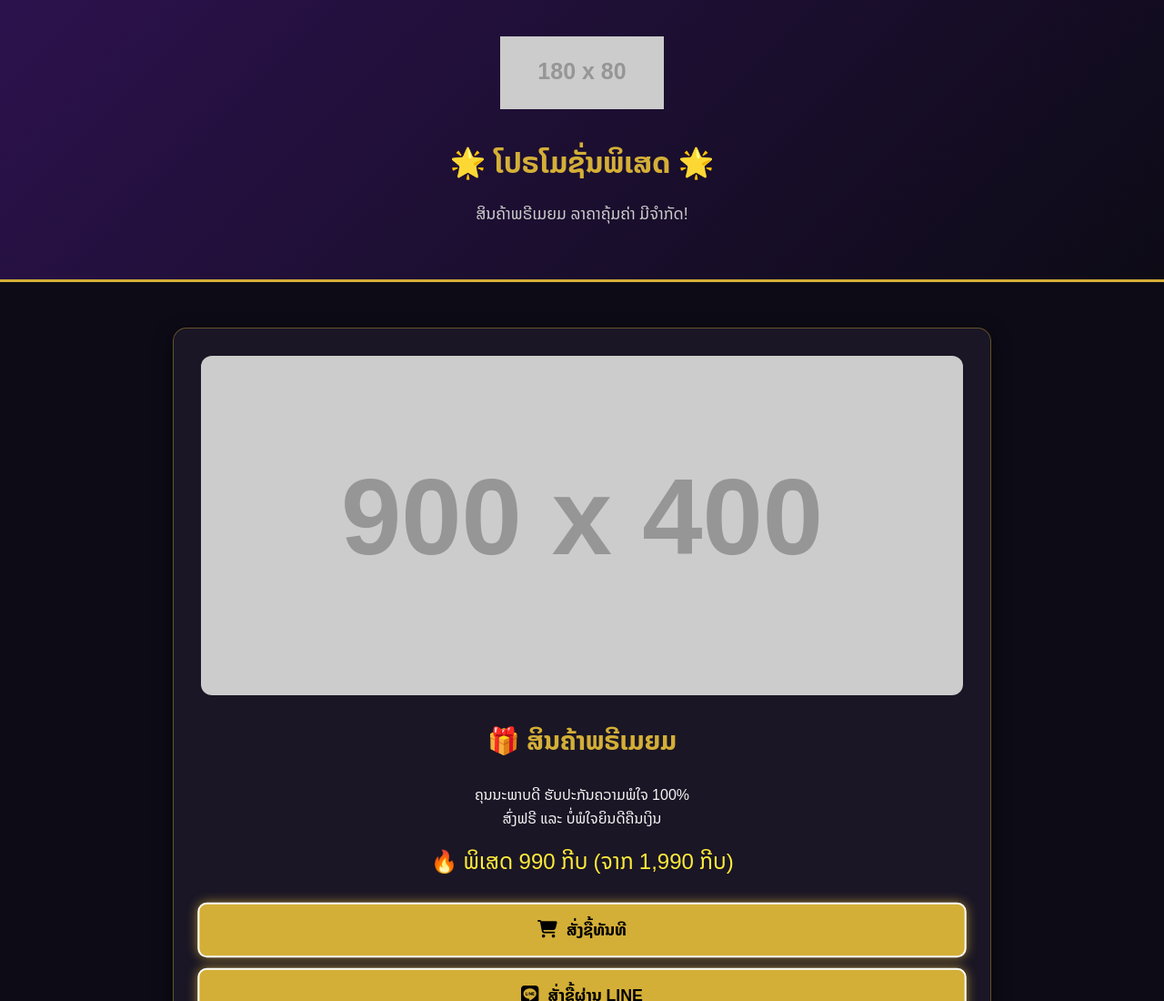
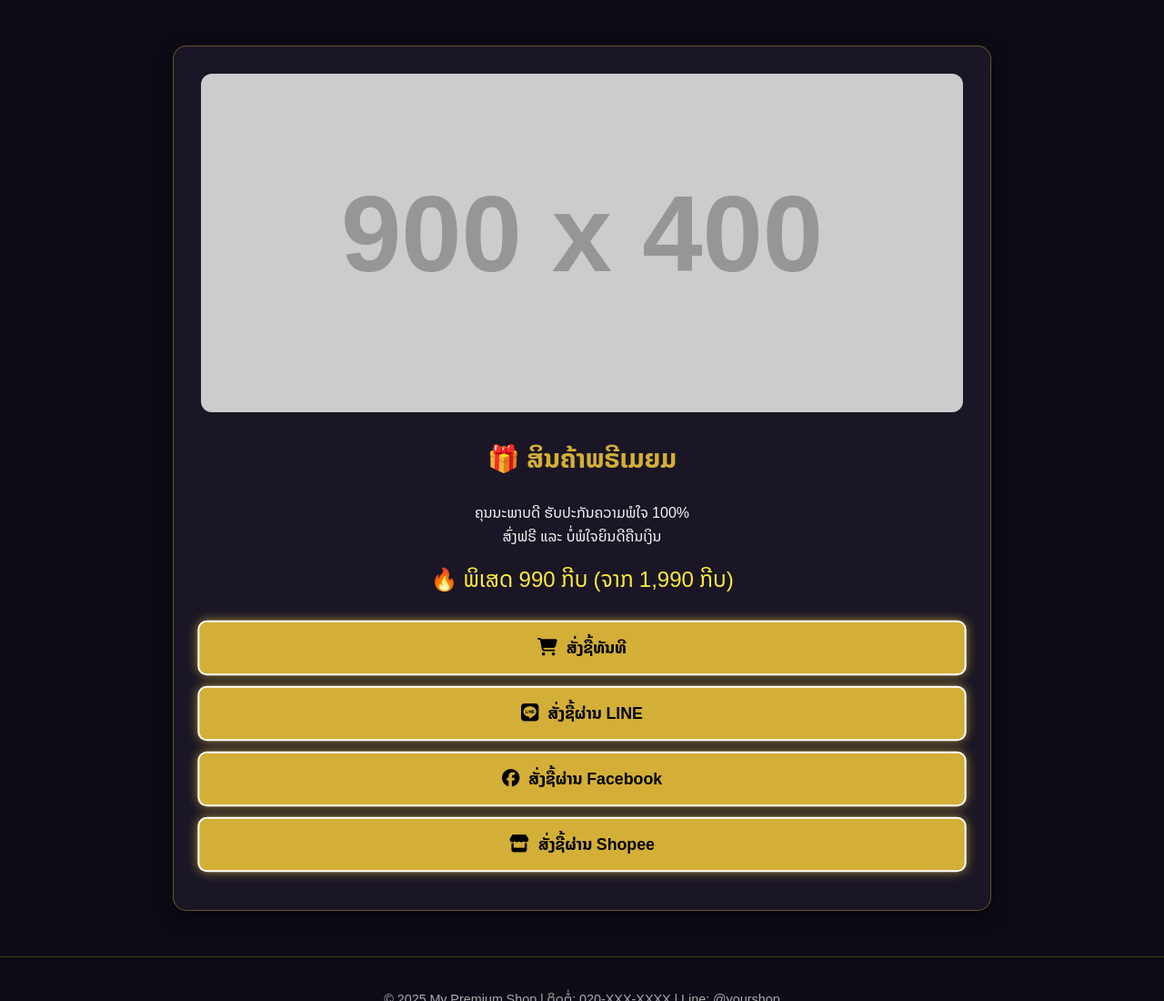
Before and after one commit to laoshuggame/laoshug77-game, a plain HTML site: page index.html in a window 1280 px wide. Shown: the top 1100 px of the page at 91% size. Drawn offline with Linux system fonts and the light colour scheme; placeholder pictures from the web are drawn by us.

Commit message:
Update index.html

```diff
--- a/index.html
+++ b/index.html
@@ -2,7 +2,7 @@
 <html lang="lo">
 <head>
   <meta charset="UTF-8">
-  <title>🌟 ໂປຣໂມຊັ່ນພິເສດ - ສິນຄ້າພຣີເມຍມ 🌟</title>
+  <title>LAOSHUG77</title>
   <meta name="viewport" content="width=device-width, initial-scale=1.0">
 
   <!-- ฟอนต์ลาว -->
@@ -18,16 +18,6 @@
       background: #0d0b16; /* ดำอมม่วง */
       color: #f5f5f5;
       line-height: 1.6;
-    }
-    header {
-      background: linear-gradient(135deg, #2c124d, #0d0b16);
-      text-align: center;
-      padding: 40px 20px;
-      border-bottom: 3px solid #d4af37; /* ทอง */
-    }
-    header img {
-      max-width: 180px;
-      margin-bottom: 15px;
     }
     header h1 {
       font-size: 2rem;
@@ -115,13 +105,6 @@
 </head>
 <body>
 
-<header>
-  <!-- ✅ โลโก้ -->
-  <img src="https://via.placeholder.com/180x80.png?text=LOGO" alt="Logo">
-  <h1>🌟 ໂປຣໂມຊັ່ນພິເສດ 🌟</h1>
-  <p>ສິນຄ້າພຣີເມຍມ ລາຄາຄຸ້ມຄ່າ ມີຈຳກັດ!</p>
-</header>
-
 <div class="container">
   <div class="product-card">
     <img src="https://via.placeholder.com/900x400.png?text=ຮູບສິນຄ້າ" alt="ສິນຄ້າ">
```
